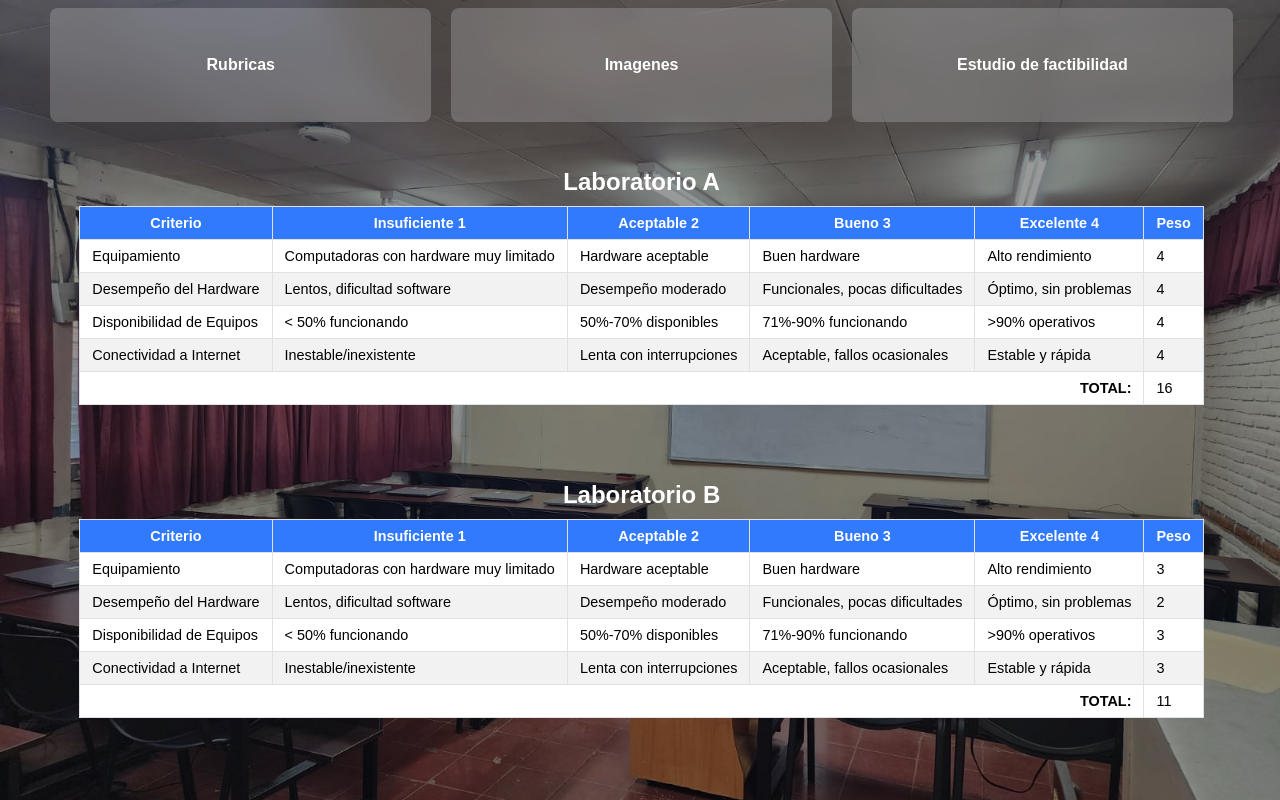
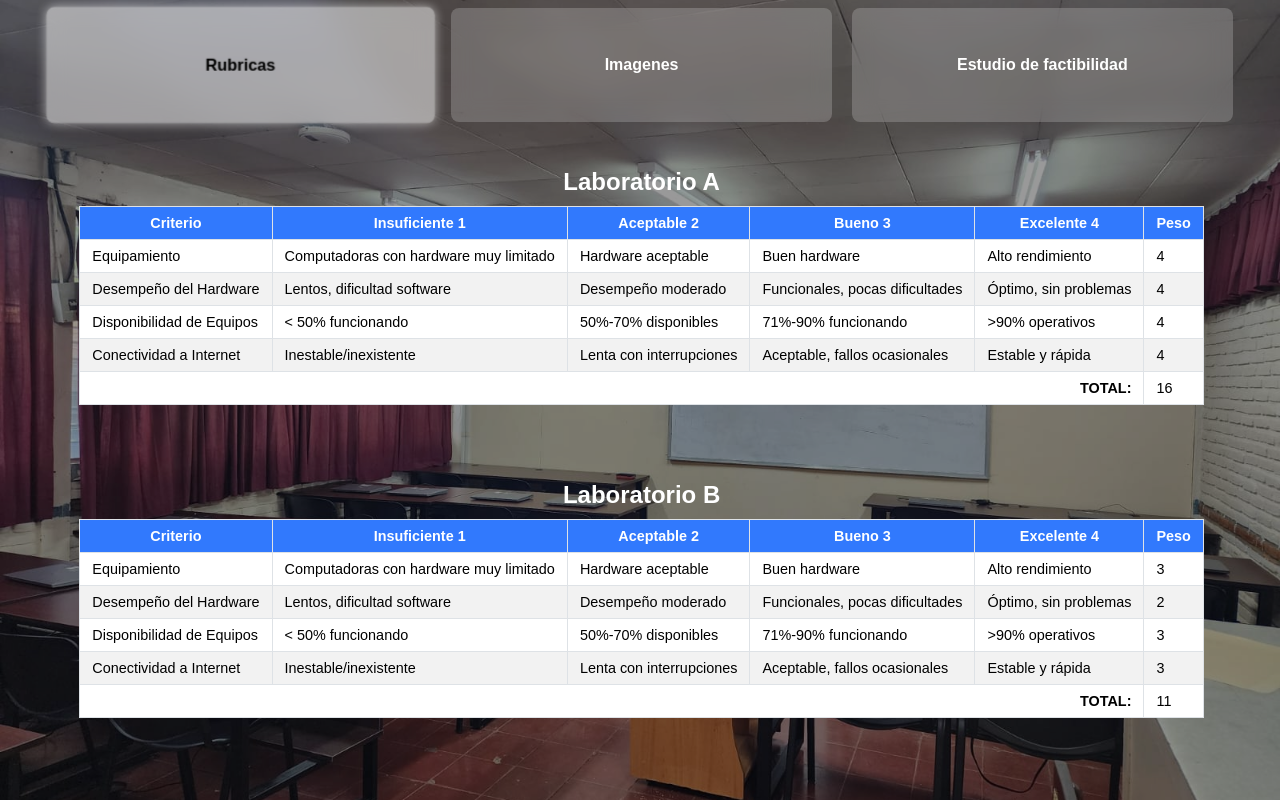
Before and after one commit to ErwingHernandez/plan-ti-react, a React (Vite) app: page /anexos in a window 1280 px wide. Built offline with nearby package versions, Linux system fonts and the light colour scheme.

Commit message:
finalizando el estilo de botones

```diff
--- a/src/pages/anexos.jsx
+++ b/src/pages/anexos.jsx
@@ -15,13 +15,13 @@ function Anexos() {
 
       <section className="sectionbotonesanexos">
 
-        <div className="botonanexos" onClick={() => setSeccionActiva("rubricas")}>
+        <div className={`botonanexos ${seccionActiva === "rubricas" ? "activo" : ""}`} onClick={() => setSeccionActiva("rubricas")}>
           Rubricas
         </div>
-        <div className="botonanexos" onClick={() => setSeccionActiva("imagenes")}>
+        <div className={`botonanexos ${seccionActiva === "imagenes" ? "activo" : ""}`} onClick={() => setSeccionActiva("imagenes")}>
           Imagenes
         </div>
-        <div className="botonanexos" onClick={() => setSeccionActiva("factibilidad")}>
+        <div  className={`botonanexos ${seccionActiva === "factibilidad" ? "activo" : ""}`} onClick={() => setSeccionActiva("factibilidad")}>
           Estudio de factibilidad
         </div>
 
--- a/src/styles/anexos.css
+++ b/src/styles/anexos.css
@@ -41,6 +41,13 @@
     background-color: rgba(255, 255, 255, 0.5);
     color: #000;
 }
+.botonanexos.activo {
+    background-color: rgba(255, 255, 255, 0.5);
+    color: #000;
+    box-shadow: 0 0 10px rgba(255, 255, 255, 0.6);
+    transform: scale(1.02);
+}
+
 
 .sectioncontenidoanexos {
     width: 99dvw;
```
